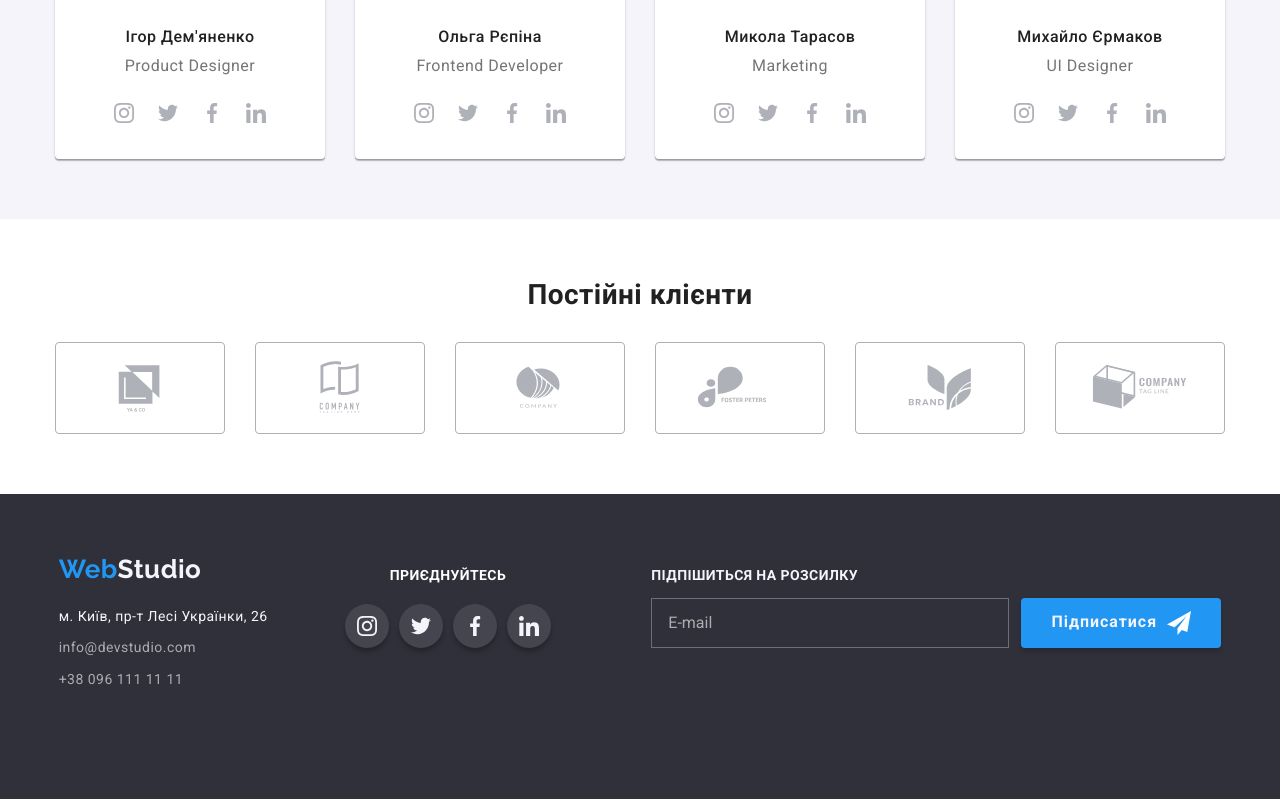
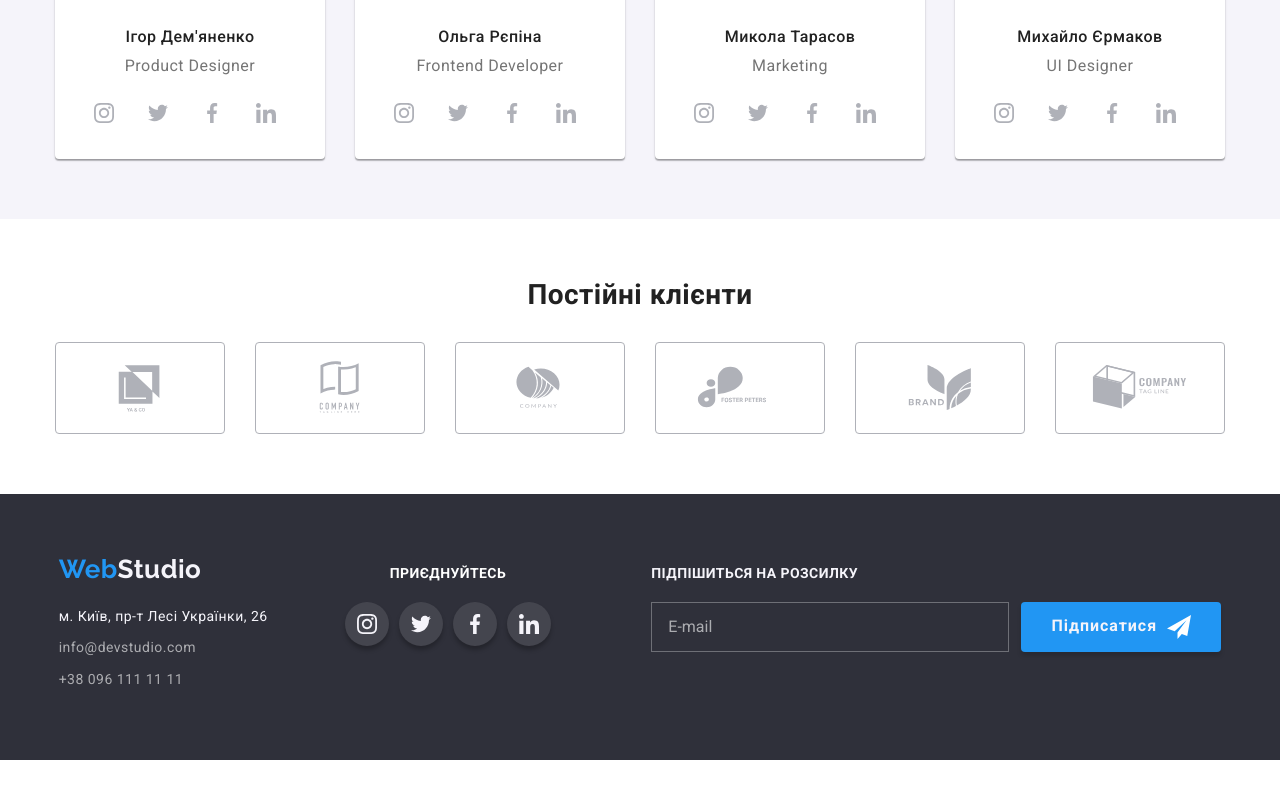
Before and after one commit to Denaolena/goit-markup-hw-08, a plain HTML site: page index.html in a window 1280 px wide. Shown: the part 2037-2836 px from the top of the page. After the commit the page ends 2797 px from the top, so only its background shows below. Drawn offline with nearby package versions, Linux system fonts and the light colour scheme.

Commit message:
прибирає маржин у футері

```diff
--- a/sass/components/_team.scss
+++ b/sass/components/_team.scss
@@ -49,6 +49,7 @@
 
   &__link {
     @extend %center;
+    margin-right: 10px;
     width: 44px;
     height: 44px;
     border-radius: 50%;
--- a/sass/components/footer/_footer-icon.scss
+++ b/sass/components/footer/_footer-icon.scss
@@ -1,16 +1,19 @@
 .container-icon {
+  padding-top: 60px;
+
   @media screen and (min-width: 768px) {
     width: 50%;
+    padding-top: 65px;
   }
   @media screen and (min-width: 1200px) {
     width: auto;
+    padding-top: 72px;
     margin-right: 93px;
   }
-  margin-bottom: 60px;
 
   &__title {
     font-weight: 700;
-
+    margin-top: 0;
     margin-bottom: 20px;
     font-size: 14px;
     line-height: 1.14;
--- a/sass/components/footer/_footer.scss
+++ b/sass/components/footer/_footer.scss
@@ -1,5 +1,5 @@
 .footer {
-  padding-top: 60px;
+  // padding-top: 60px;
   padding-bottom: 60px;
   background-color: #2f303a;
   text-align: center;
@@ -16,6 +16,7 @@
   }
 
   &__address {
+    padding-top: 60px;
     @media screen and (min-width: 768px) {
       width: 50%;
     }
@@ -39,7 +40,7 @@
 }
 .address {
   margin-top: 0px;
-  margin-bottom: 60px;
+
   font-style: normal;
   font-size: 14px;
   line-height: 1.7;
--- a/sass/components/footer/_form-footer.scss
+++ b/sass/components/footer/_form-footer.scss
@@ -1,5 +1,8 @@
 .footer-form {
   &__text {
+    margin-top: 0;
+    margin-bottom: 20px;
+    padding-top: 60px;
     font-weight: 700;
     font-size: 14px;
     line-height: 1.14;
@@ -8,6 +11,7 @@
     color: $primary-bg-color;
     text-align: center;
     @media screen and (min-width: 1200px) {
+      padding-top: 72px;
       text-align: left;
     }
   }
@@ -27,6 +31,7 @@
     border: 1px solid rgba(255, 255, 255, 0.3);
     background-color: #2f303a;
     color: $primary-bg-color;
+    width: 450px;
     @media screen and (min-width: 768px) {
       width: 450px;
     }
--- a/sass/components/header/_header-contacts.scss
+++ b/sass/components/header/_header-contacts.scss
@@ -93,10 +93,12 @@
     margin-right: 8px;
     width: 10px;
     height: 14px;
+    color: #757575;
     @media screen and (min-width: 1200px) {
       margin-right: 10px;
       width: 10px;
       height: 16px;
+      color: #757575;
     }
   }
   &__icon-envelope {
```
Also changed, not shown: css/main.css, css/main.min.css, 2 other files.
